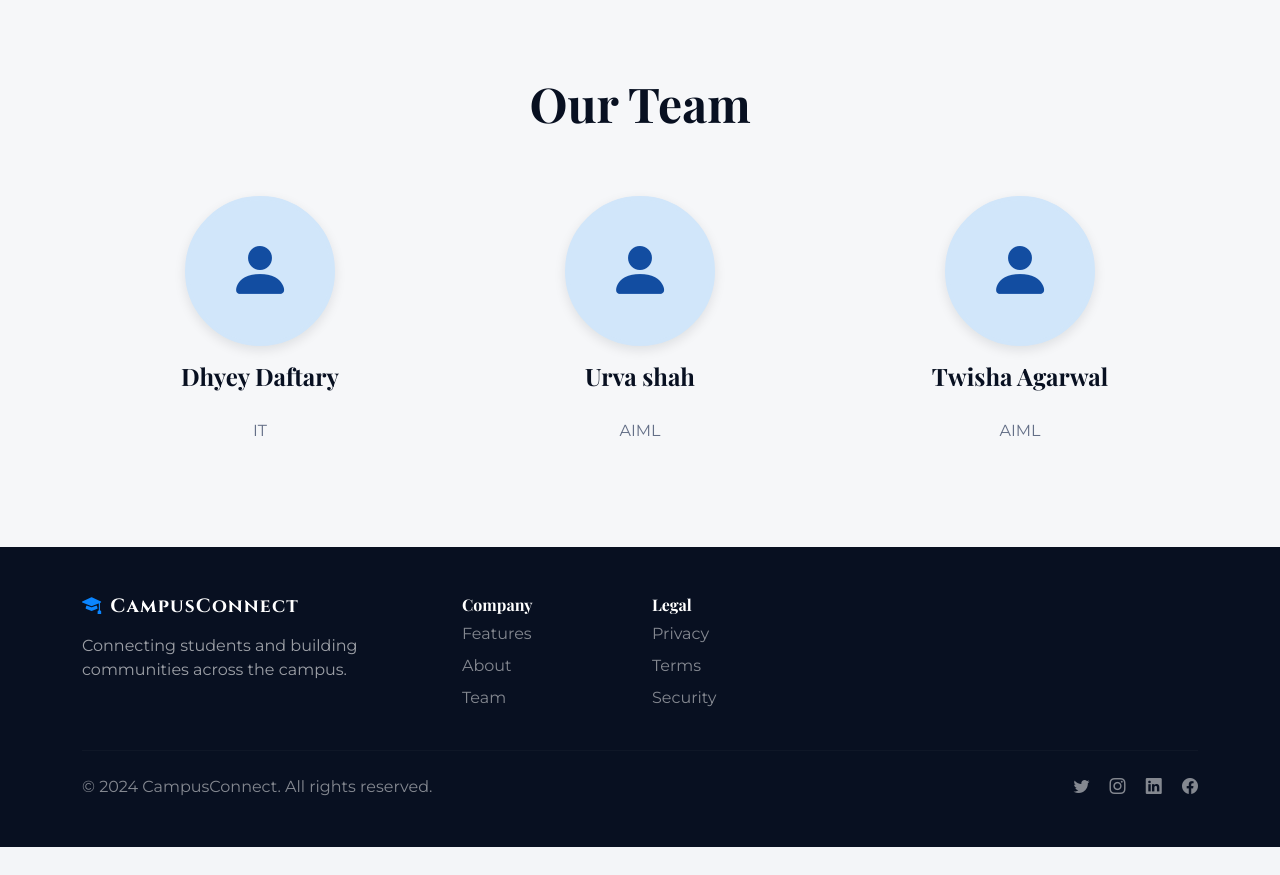
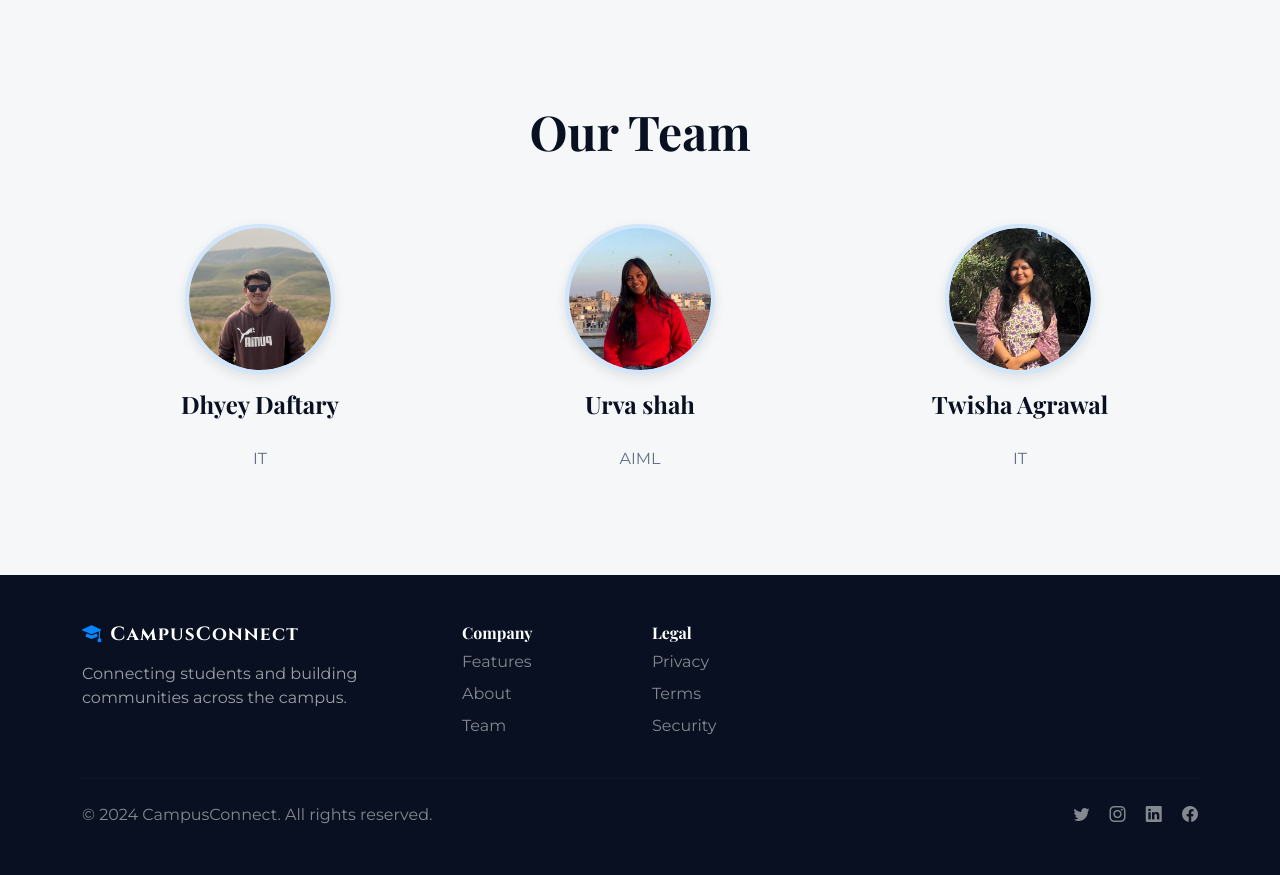
Before and after one commit to dhyeydaftary/Campus-Connect, a Flask app: page / in a window 1280 px wide. Shown: the part 4040-4915 px from the top of the page. Before the commit the page ends 4887 px from the top, so only its background shows below. Run offline with Flask 3, Linux system fonts and the light colour scheme.

Commit message:
feat: revamp landing page layout and content

```diff
--- a/app.py
+++ b/app.py
@@ -2511,6 +2511,7 @@ def admin_get_users():
     return jsonify([{
         "id": user.id,
         "username": user.full_name,
+        "profile_picture": _get_user_avatar(user),
         "email": user.email,
         "role": user.account_type, # Frontend expects 'role'
         "branch": user.branch,
--- a/static/css/landing.css
+++ b/static/css/landing.css
@@ -227,7 +227,14 @@ h1, h2, h3, h4, h5, h6 {
   border-radius: 1rem;
   padding: 2rem;
   transition: all 0.35s ease;
+
+  /* ADD THESE */
+  text-align: center;
+  display: flex;
+  flex-direction: column;
+  align-items: center;
 }
+
 .feature-card:hover {
   transform: translateY(-6px);
   box-shadow: 0 16px 40px hsla(var(--campus-dark), 0.08);
@@ -235,16 +242,18 @@ h1, h2, h3, h4, h5, h6 {
 }
 
 .feature-icon {
-  width: 56px;
-  height: 56px;
-  border-radius: 0.75rem;
+  width: 70px;
+  height: 70px;
+  border-radius: 50%;   /* perfect circle */
   background: hsl(var(--campus-pale));
   display: flex;
   align-items: center;
   justify-content: center;
-  font-size: 1.35rem;
+  font-size: 1.5rem;
   color: hsl(var(--campus-blue));
+  margin-bottom: 1.5rem;
 }
+
 .feature-icon-sm {
   width: 40px;
   height: 40px;
@@ -425,16 +434,12 @@ h1, h2, h3, h4, h5, h6 {
 
 /* ===== TEAM ===== */
 .team-avatar {
-  width: 80px;
-  height: 80px;
+  width: 100%;
+  height: 100%;
+  object-fit: cover;
   border-radius: 50%;
-  background: hsl(var(--campus-pale));
-  display: flex;
-  align-items: center;
-  justify-content: center;
-  font-size: 2rem;
-  color: hsl(var(--campus-blue));
 }
+
 
 .team-avatar-img {
   width: 150px;
--- a/templates/landing.html
+++ b/templates/landing.html
@@ -353,8 +353,11 @@
             <div class="row g-4 justify-content-center reveal-stagger">
                 <div class="col-md-6 col-lg-4">
                     <div class="text-center">
-                        <div class="team-avatar-img mx-auto mb-3 d-flex align-items-center justify-content-center"><i
-                                class="bi bi-person-fill" style="font-size: 4rem; color: hsl(215, 80%, 35%);"></i></div>
+                        <div class="team-avatar-img mx-auto mb-3 d-flex align-items-center justify-content-center">
+                            <img src="{{ url_for('static', filename='images/Dhyey.jpeg') }}"
+                                alt="Dhyey Daftary"
+                                class="team-avatar">
+                        </div>
                         <h4 class="fw-bold mb-1">Dhyey Daftary</h4>
                         <br>
                         <p class="text-muted-custom mb-2">IT</p>
@@ -364,8 +367,11 @@
 
                 <div class="col-md-6 col-lg-4">
                     <div class="text-center">
-                        <div class="team-avatar-img mx-auto mb-3 d-flex align-items-center justify-content-center"><i
-                                class="bi bi-person-fill" style="font-size: 4rem; color: hsl(215, 80%, 35%);"></i></div>
+                        <div class="team-avatar-img mx-auto mb-3 d-flex align-items-center justify-content-center">
+                            <img src="{{ url_for('static', filename='images/Urva.jpeg') }}"
+                                alt="Urva Shah"
+                                class="team-avatar">
+                        </div>
                         <h4 class="fw-bold mb-1">Urva shah</h4>
                         <br>
                         <p class="text-muted-custom mb-2">AIML</p>
@@ -375,11 +381,14 @@
 
                 <div class="col-md-6 col-lg-4">
                     <div class="text-center">
-                        <div class="team-avatar-img mx-auto mb-3 d-flex align-items-center justify-content-center"><i
-                                class="bi bi-person-fill" style="font-size: 4rem; color: hsl(215, 80%, 35%);"></i></div>
-                        <h4 class="fw-bold mb-1">Twisha Agarwal</h4>
+                        <div class="team-avatar-img mx-auto mb-3 d-flex align-items-center justify-content-center">
+                            <img src="{{ url_for('static', filename='images/Twisha.jpeg') }}"
+                                alt="Twisha Agrawal"
+                                class="team-avatar">
+                        </div>
+                        <h4 class="fw-bold mb-1">Twisha Agrawal</h4>
                         <br>
-                        <p class="text-muted-custom mb-2">AIML</p>
+                        <p class="text-muted-custom mb-2">IT</p>
 
                     </div>
                 </div>
```
Also changed, not shown: static/js/admin/events.js (+19 -0 lines), static/images/Dhyey.jpeg (added), static/images/Twisha.jpeg (added), static/images/Urva.jpeg (added), 1 other file.
